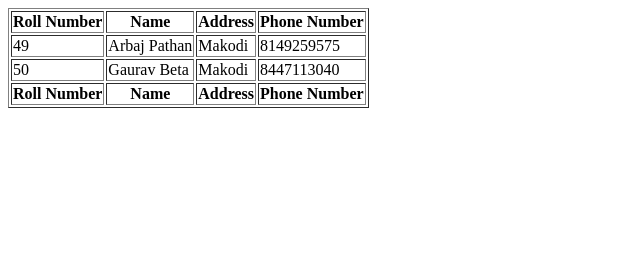
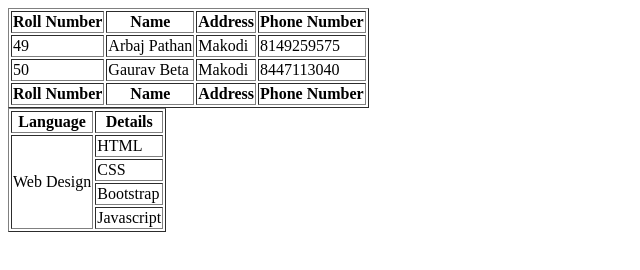
Before and after one commit to ArbajKhaPathan/learning-html-june, a plain HTML site: page table.html in a window 1280 px wide. Shown: the whole page, without its empty margins (0-640 px from the left). Drawn offline with Linux system fonts and the light colour scheme.

Commit message:
table.html

```diff
--- a/table.html
+++ b/table.html
@@ -38,6 +38,29 @@
         </tfoot>
 
     </table>
+        <table border="1">
+            <thread>
+                <tr>
+                    <th>Language</th>
+                    <th>Details</th>
+                </tr>
+            </thread>
+            <tbody>
+                <tr>
+                    <td rowspan="4">Web Design</td>
+                    <td>HTML</td>
 
+                </tr>
+                <tr>
+                    <td>CSS</td>
+                </tr>
+                <tr>
+                    <td>Bootstrap</td>
+                </tr>
+                <tr>
+                    <td>Javascript</td>
+                </tr>
+            </tbody>
+        </table>
 </body>
 </html>
```
